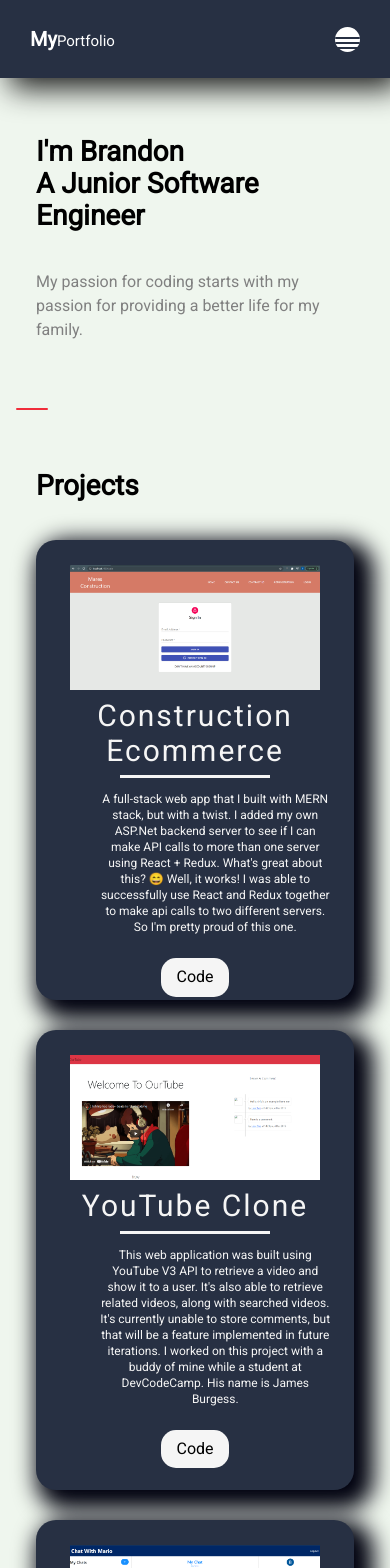
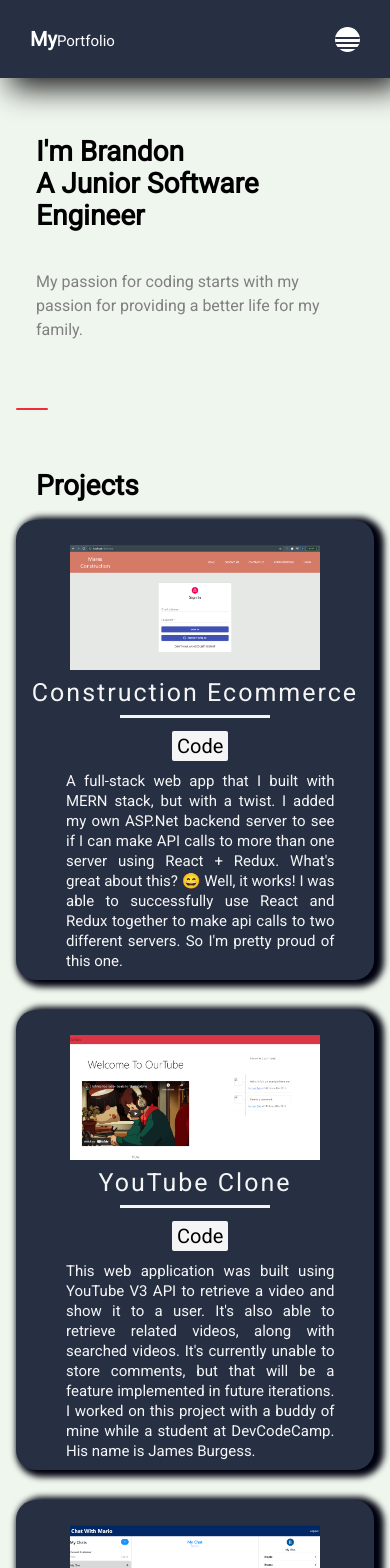
Before and after one commit to BA-CalderonMorales/Portfolio-Site, a Next.js app: page / in a window 390 px wide. Shown: the top 1568 px of the page. Built offline with nearby package versions, Linux system fonts and the light colour scheme.

Commit message:
Modified box shadow around projects and fixed small screen issue with code link.

```diff
--- a/src/components/Projects/Projects.js
+++ b/src/components/Projects/Projects.js
@@ -30,10 +30,12 @@ const Projects = () => (
             <HeaderFour title="true">{title}</HeaderFour>
             <Hr />
           </TitleContent>
-          <CardInfo>{description}</CardInfo>
-          <UtilityList>
-            <ExternalLinks href={source}>Code</ExternalLinks>
-          </UtilityList>
+          <CardInfo>
+            <UtilityList>
+              <ExternalLinks href={source}>Code</ExternalLinks>
+            </UtilityList>
+            {description}
+          </CardInfo>
         </BlogCard>
       ))}
     </GridContainer>
--- a/src/components/Projects/ProjectsStyles.js
+++ b/src/components/Projects/ProjectsStyles.js
@@ -2,15 +2,14 @@ import styled from "styled-components";
 
 export const GridContainer = styled.section`
   display: grid;
-  grid-template-columns: repeat(auto-fill, minmax(320px, 1fr));
+  grid-template-columns: repeat(auto-fill, minmax(400px, 1fr));
   place-items: center;
   column-gap: 2rem;
   row-gap: 3rem;
   @media ${(props) => props.theme.breakpoints.sm} {
     display: flex;
     flex-direction: column;
-    padding: 2rem;
-    padding-bottom: 0;
+    padding-bottom: 2rem;
   }
 `;
 export const Img = styled.img`
@@ -27,7 +26,7 @@ export const BlogCard = styled.div`
   height: 460px;
   background-color: #273043;
   border-radius: 2rem;
-  box-shadow: 1rem 1rem 2.25rem 1rem rgba(1, 2, 15);
+  box-shadow: 0.5rem 0.2rem 0.6rem 0.5rem rgba(1, 2, 15);
   @media ${(props) => props.theme.breakpoints.sm} {
     width: 100%;
   }
@@ -37,7 +36,6 @@ export const TitleContent = styled.div`
   text-align: center;
   margin: 0;
   padding: 0;
-  z-index: 20;
   width: 100%;
   color: whitesmoke;
 `;
@@ -47,7 +45,7 @@ export const HeaderFour = styled.h4`
   letter-spacing: 2px;
   color: whitesmoke;
   padding: 0.5rem 0;
-  font-size: ${(props) => (props.title = "title" ? "3rem" : "2rem")};
+  font-size: ${(props) => (props.title = "title" ? "2.5rem" : "")};
 `;
 
 export const Hr = styled.hr`
@@ -76,29 +74,30 @@ export const CardInfo = styled.p`
   line-height: 16px;
   text-align: center;
   @media ${(props) => props.theme.breakpoints.sm} {
-    padding: 0.3rem;
-    margin: 1rem 4rem 1rem;
-    font-size: 1.2rem;
-  }
-  @media ${(props) => props.theme.breakpoints.sm} {
-    margin: 1rem 6rem 1rem;
+    font-size: 1.5rem;
+    margin: 1.25rem 1rem 1rem 5rem;
+    padding: 0;
+    text-align: justify;
+    line-height: 2rem;
   }
 `;
 
 export const UtilityList = styled.ul`
   list-style-type: none;
-  padding: 0;
   display: flex;
-  justify-content: space-around;
-  margin: 2rem 0;
+  margin-bottom: 1rem;
+  align-items: center;
+  align-content: center;
+  justify-content: center;
 `;
 
 export const ExternalLinks = styled.a`
   color: black;
   background-color: whitesmoke;
-  font-size: 1.6rem;
-  padding: 1rem 1.5rem;
-  border-radius: 15px;
+  font-size: 2rem;
+  display: absolute !important;
+  border-radius: 2px;
+  padding: 0.5rem;
   transition: 0.5s;
   &:hover {
     background: #273043;
@@ -107,8 +106,7 @@ export const ExternalLinks = styled.a`
 `;
 
 export const TagList = styled.ul`
-  display: flex;
-  justify-content: space-around;
+  display: absolute;
   padding: 2rem;
   @media ${(props) => props.theme.breakpoints.sm} {
     display: none;
```
